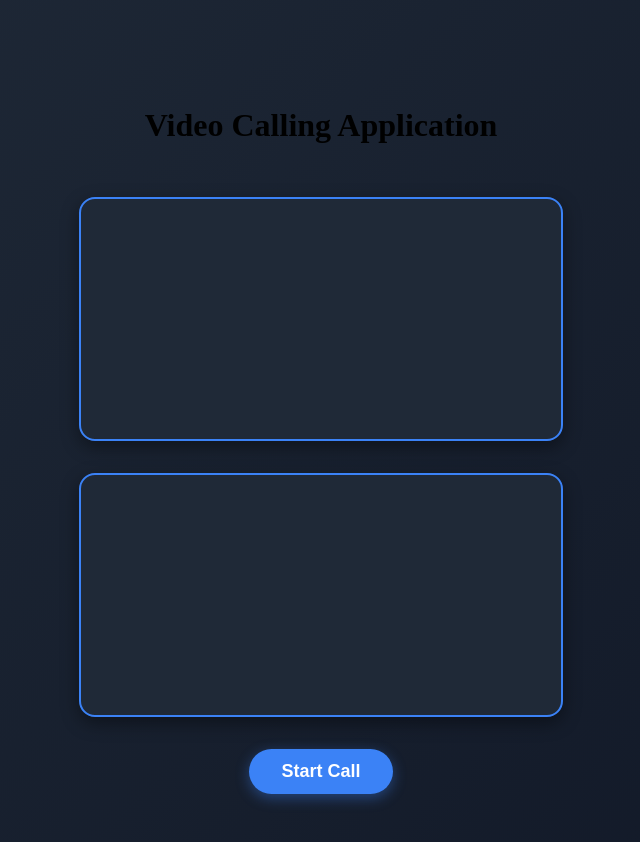
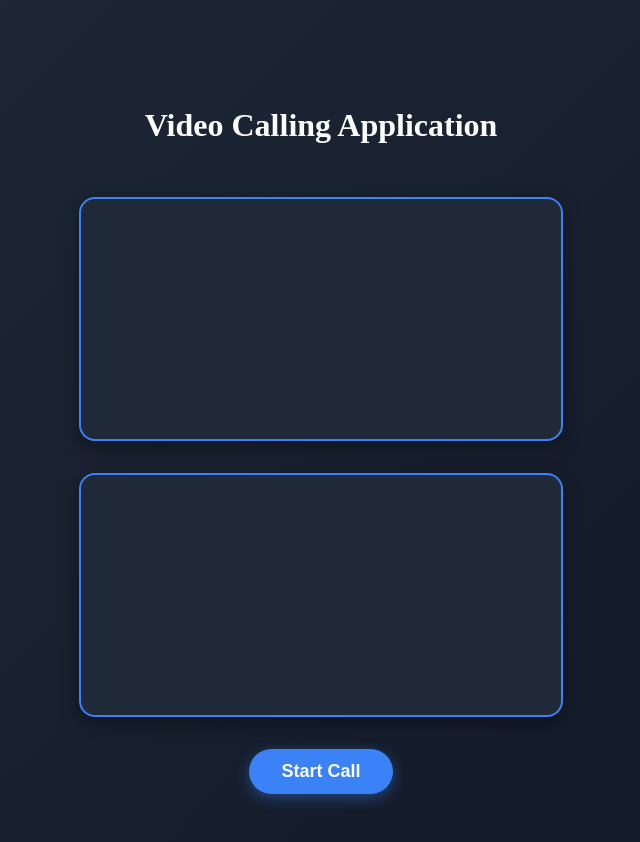
Before and after one commit to 2310030333/video-calling-app, a website: page public/index.html in a window 1280 px wide. Shown: the whole page, without its empty margins (319-959 px from the left). Drawn offline with nearby package versions, Linux system fonts and the light colour scheme; no server answers.

Commit message:
Update index.html

```diff
--- a/public/index.html
+++ b/public/index.html
@@ -7,7 +7,7 @@
     <link rel="stylesheet" href="style.css">
 </head>
 <body>
-    <h1>Video Calling Application</h1>
+    <h1 style="color: white;">Video Calling Application</h1>
     <video id="localVideo" autoplay muted></video>
     <video id="remoteVideo" autoplay></video>
     <button id="startCall">Start Call</button>
```
